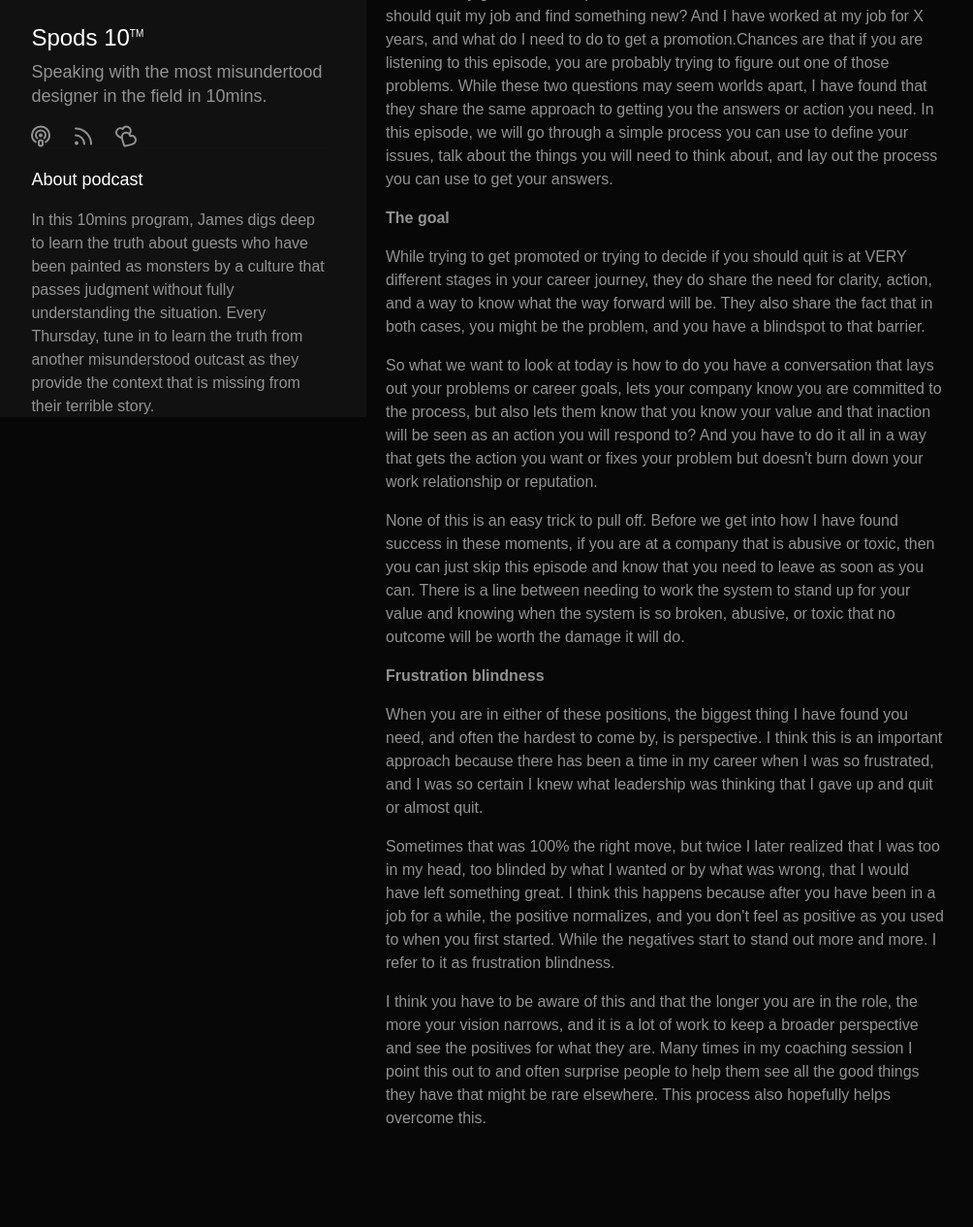
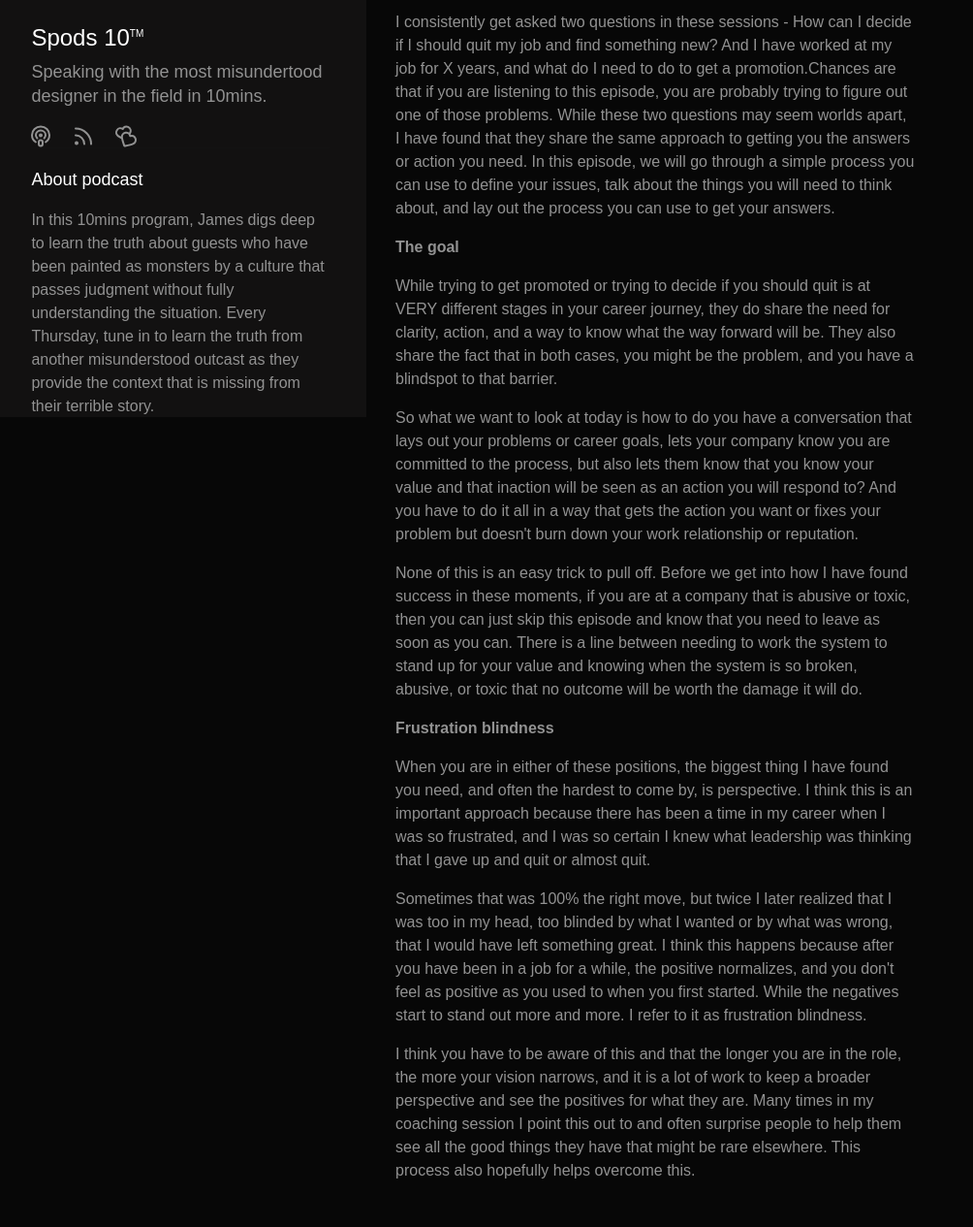
Before and after one commit to ajagyabeng/final-spods, a Flask app: page /podcast/1 in a window 1280 px wide. Shown: the part 370-1635 px from the top of the page at 97% size, without its empty margins (6-1010 px from the left). Before the commit the page ends 1528 px from the top, so only its background shows below. Run offline with Flask 2, Linux system fonts and the light colour scheme; data that the repository does not hold is empty; some libraries are stand-ins or nearby versions.

Commit message:
update episode spacing

```diff
--- a/static/css/main.css
+++ b/static/css/main.css
@@ -287,7 +287,7 @@ bi-arrow-left {
 
 .episode-container {
   padding-top: 40px;
-  padding-left: 20px;
+  /* padding-left: 20px; */
 }
 
 .episode-title {
@@ -343,6 +343,7 @@ bi-arrow-left {
 
   .current-episode {
     display: flex;
+    padding: 30px;
   }
 
   #brand-logo {
```
